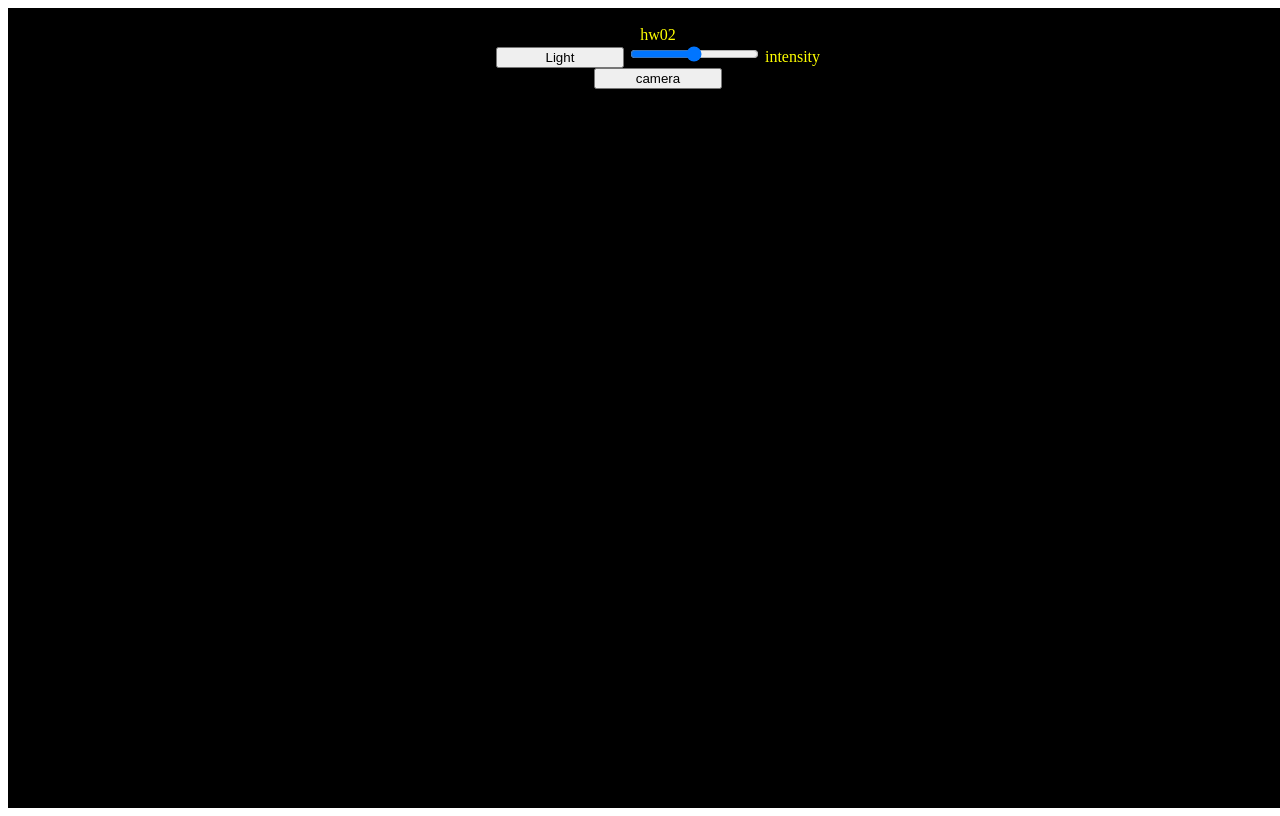
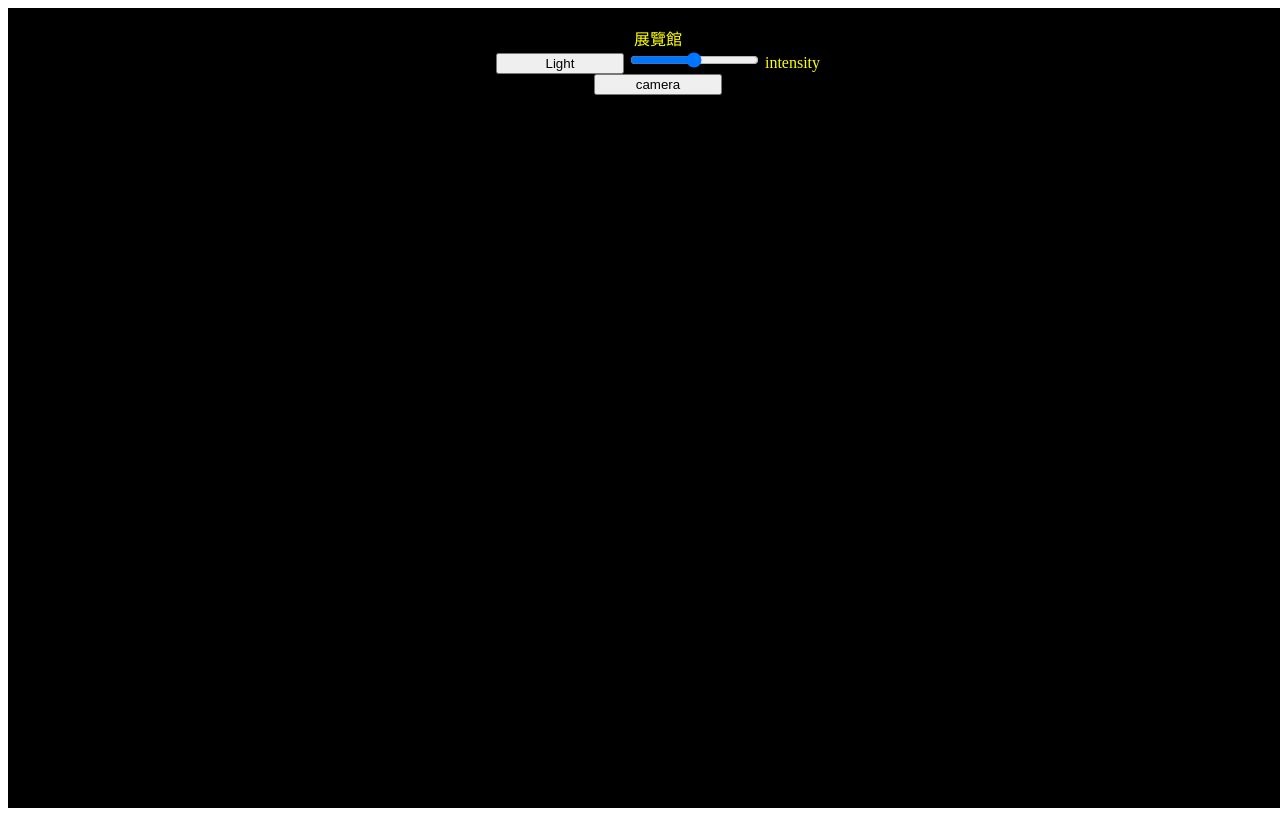
Before and after one commit to NallyHuang/web3d, a plain HTML site: page hw02.html in a window 1280 px wide. Drawn offline with nearby package versions, Linux system fonts and the light colour scheme.

Commit message:
Update hw02.html

```diff
--- a/hw02.html
+++ b/hw02.html
@@ -18,12 +18,12 @@
 </head>
 
 <body>
-	<div id="info"> hw02
+	<div id="info"> 展覽館
   <br>
   <button id="tView" style="width:10%">Light</button>
 
 <input type=range min=0 max=1 step=0.1 id='intensity'> intensity <br>
-<button id = "toggle" style="width:10%">camera</button> <br>
+<button id = "監視攝影機" style="width:10%">camera</button> <br>
 
 
 </div>
```
